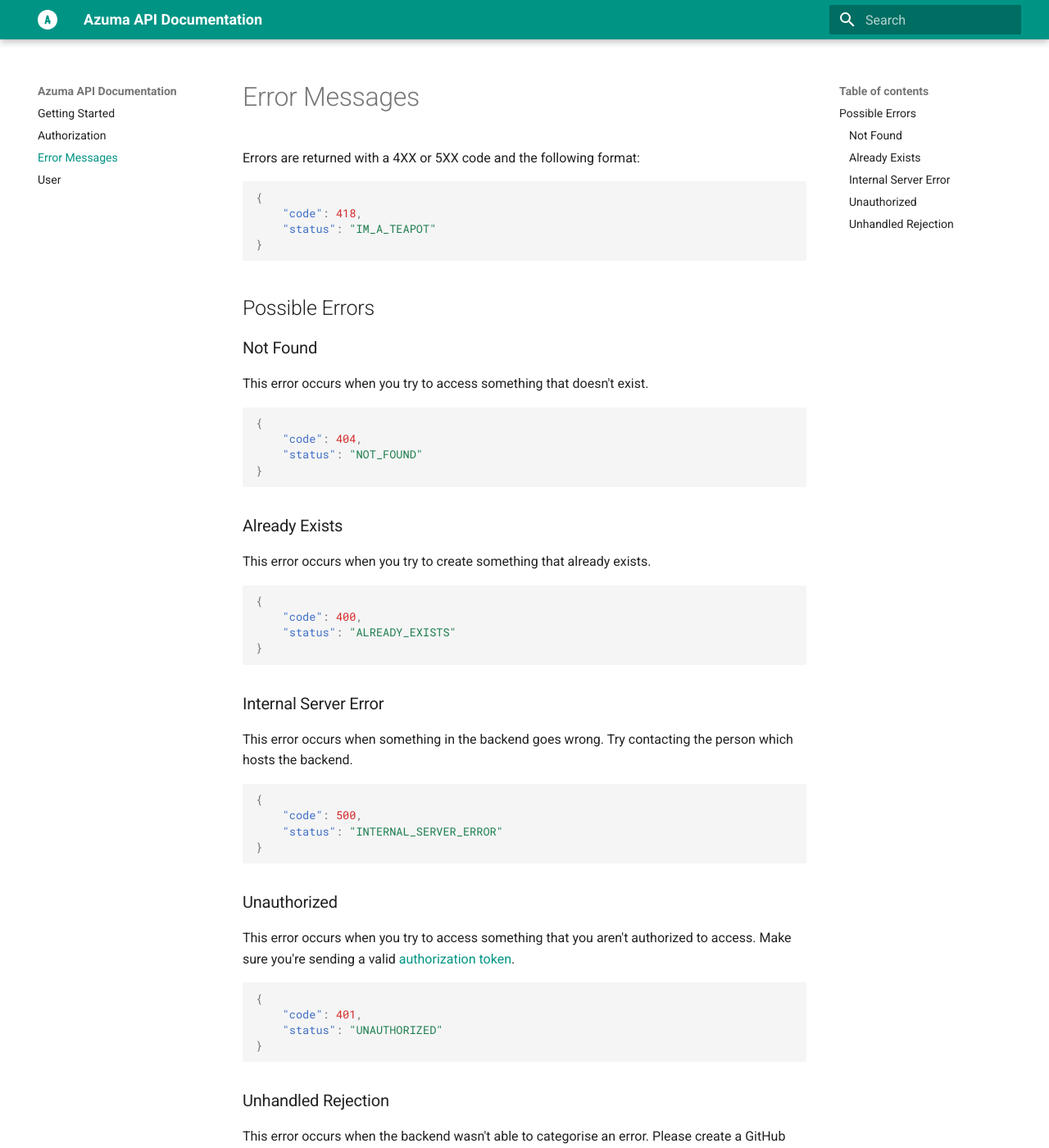
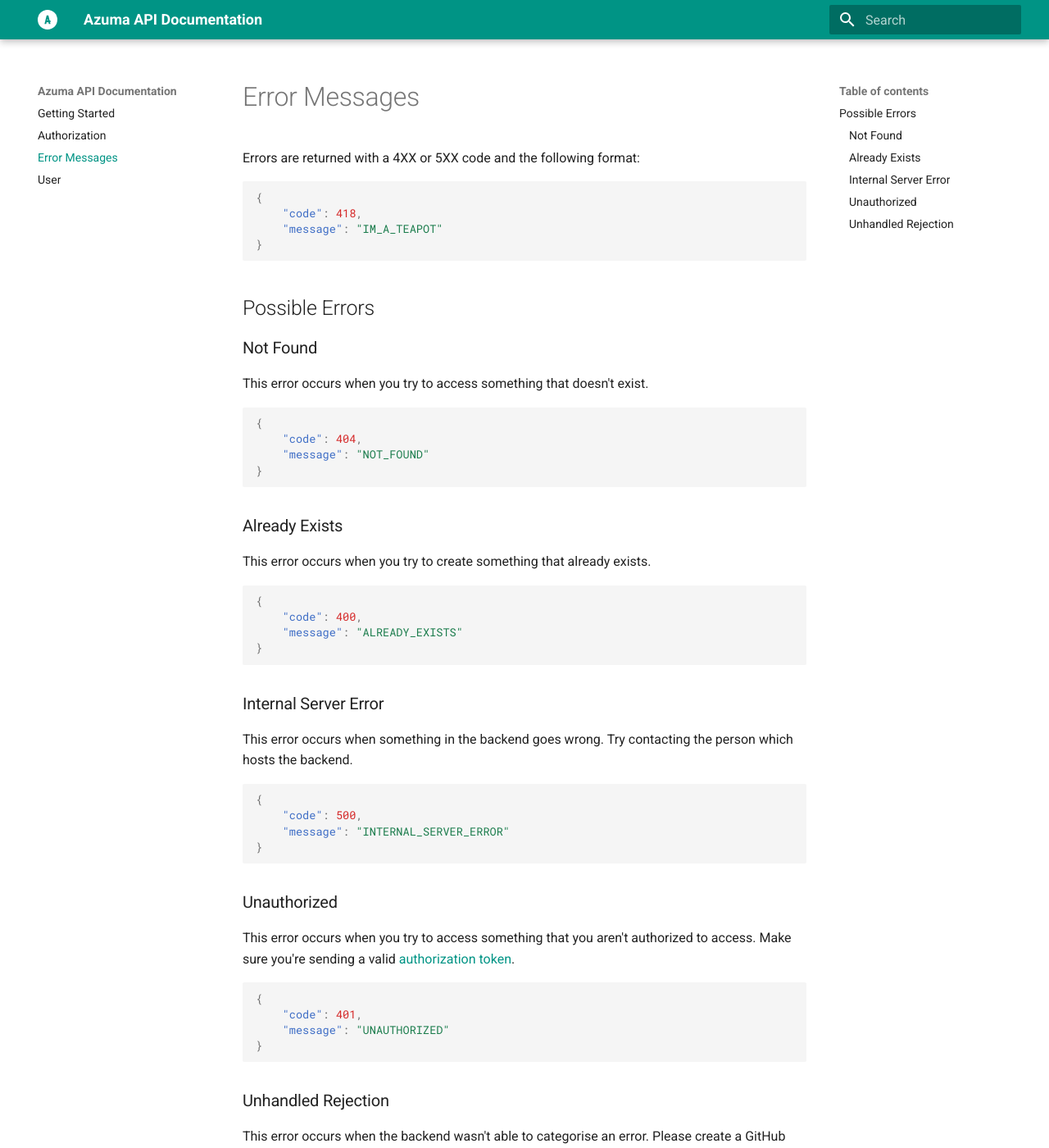
Before and after one commit to azuma-chat/azuma_backend, an MkDocs documentation site: the page built from docs/docs/error_messages.md, in a window 1280 px wide and 1400 px high. Shown: the whole window at 82% size. Built offline with MkDocs 1.6.1 and Material for MkDocs 9.7.7, drawn with Linux system fonts in a browser that asks for light colours.

Commit message:
📝 Correct error handling documentation

````diff
--- a/docs/docs/error_messages.md
+++ b/docs/docs/error_messages.md
@@ -5,7 +5,7 @@ Errors are returned with a 4XX or 5XX code and the following format:
 ```json
 {
     "code": 418,
-    "status": "IM_A_TEAPOT"
+    "message": "IM_A_TEAPOT"
 }
 ```
 
@@ -18,7 +18,7 @@ This error occurs when you try to access something that doesn't exist.
 ```json
 {
     "code": 404,
-    "status": "NOT_FOUND"
+    "message": "NOT_FOUND"
 }
 ```
 
@@ -29,7 +29,7 @@ This error occurs when you try to create something that already exists.
 ```json
 {
     "code": 400,
-    "status": "ALREADY_EXISTS"
+    "message": "ALREADY_EXISTS"
 }
 ```
 
@@ -40,7 +40,7 @@ This error occurs when something in the backend goes wrong. Try contacting the p
 ```json
 {
     "code": 500,
-    "status": "INTERNAL_SERVER_ERROR"
+    "message": "INTERNAL_SERVER_ERROR"
 }
 ```
 
@@ -51,7 +51,7 @@ This error occurs when you try to access something that you aren't authorized to
 ```json
 {
     "code": 401,
-    "status": "UNAUTHORIZED"
+    "message": "UNAUTHORIZED"
 }
 ```
 
@@ -62,6 +62,6 @@ This error occurs when the backend wasn't able to categorise an error. Please cr
 ```json
 {
     "code": 500,
-    "status": "UNHANDLED_REJECTION"
+    "message": "UNHANDLED_REJECTION"
 }
 ```
````
